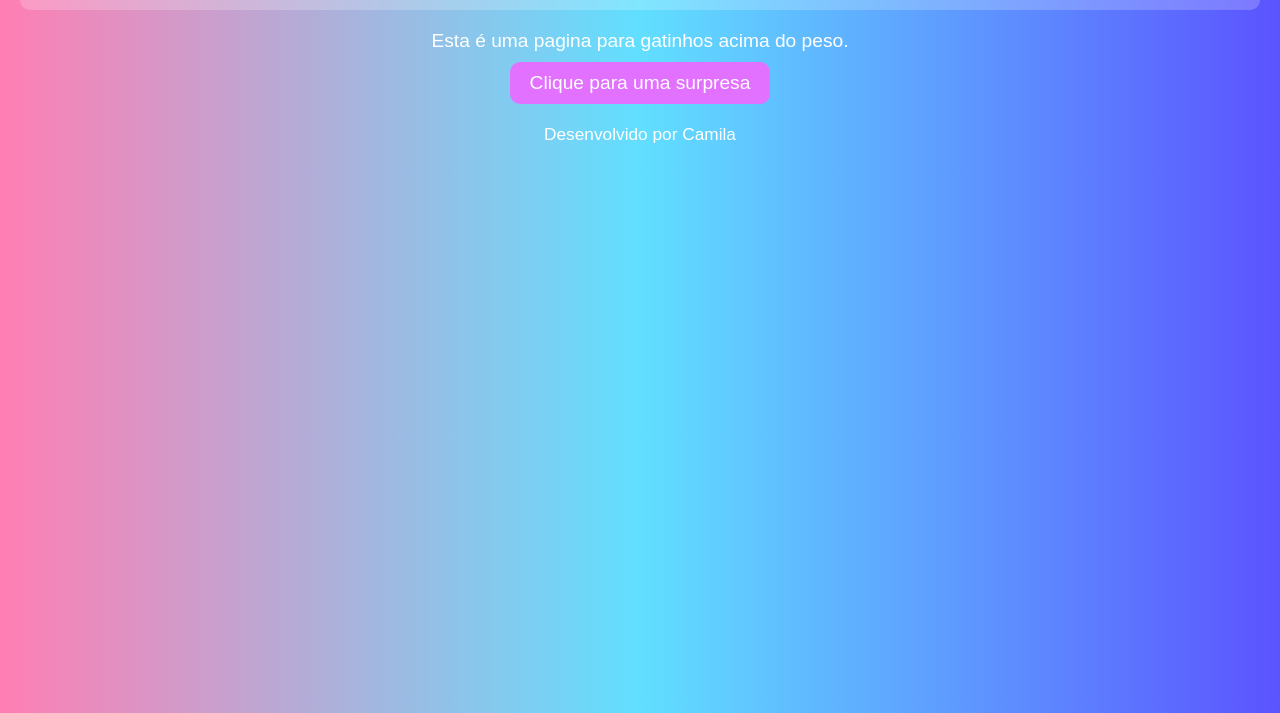
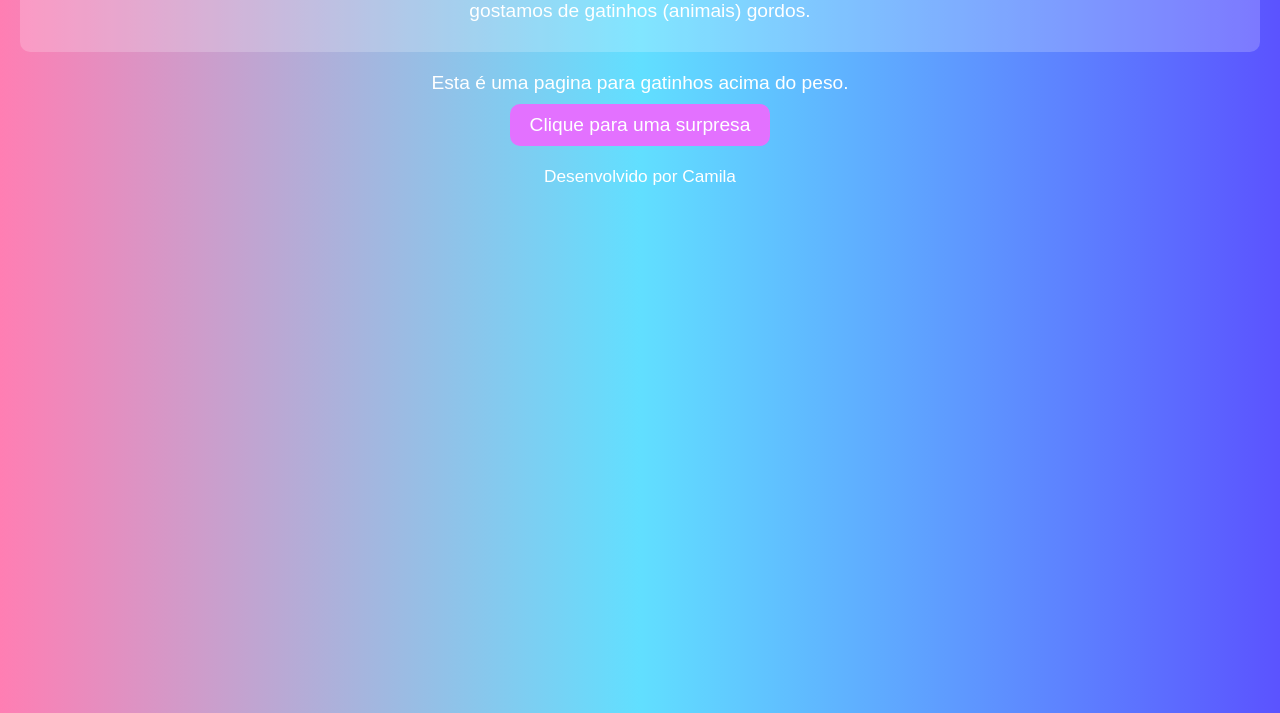
Before and after one commit to Camila0504/projeto-web, a plain HTML site: page index.html in a window 1280 px wide. Shown: the part 87-800 px from the top of the page. Drawn offline with Linux system fonts and the light colour scheme.

Commit message:
Atualização no projeto

```diff
--- a/index.html
+++ b/index.html
@@ -9,6 +9,7 @@
 <body>
     <header>
         <h1>Bem-vindos gatinhos gordos!</h1>
+        <p>gostamos de gatinhos (animais) gordos.</p>
     </header>
     <main>
         <p>Esta é uma pagina para gatinhos acima do peso.</p> <button>Clique para uma surpresa</button>
```
